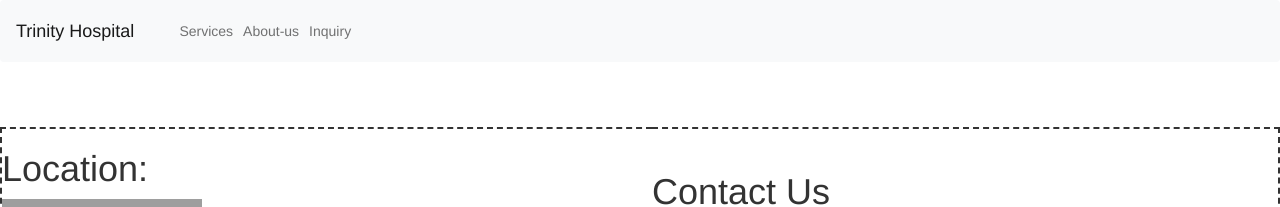
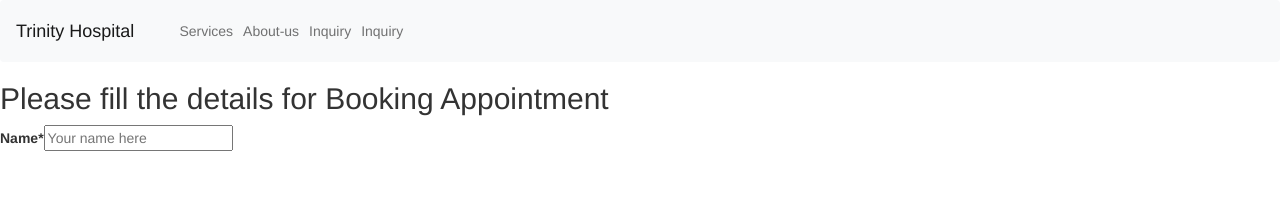
Before and after one commit to HatimDalal/HospitalWebsite, an Angular app: page /Booking-Appointment in a window 1280 px wide. Before the commit this address led to /. Shown: the top 207 px of the page. Built offline with nearby package versions, Linux system fonts and the light colour scheme; grey boxes are pictures that could not be loaded.

Commit message:
appointmentcomponent

```diff
--- a/src/app/about-us/about-us.component.css
+++ b/src/app/about-us/about-us.component.css
@@ -56,8 +56,11 @@
 }
 .test1{
     text-align: center;
+    border: double;
+
 }
 #tabletest{
   width: 100%;
   text-align: center;
+
 }
--- a/src/app/about-us/about-us.component.html
+++ b/src/app/about-us/about-us.component.html
@@ -31,7 +31,7 @@
             </div>
 
             <div class="content">
-                    <li><b>Professional Support Staff: </b>
+                <li><b>Professional Support Staff: </b>
                     Our nurses, technicians and other support
                     staff are available round the clock for the service of patients.</li> <br>
                 <li><b>Emergency Medical Services:</b>We provide emergency services for acute medical care to patients with any kind of illnesses or injuries.</li> <br>
--- a/src/app/app-routing.module.ts
+++ b/src/app/app-routing.module.ts
@@ -1,12 +1,14 @@
 import { NgModule } from '@angular/core';
 import { RouterModule, Routes } from '@angular/router';
 
+import { BookingAppointmentComponent } from './booking-appointment/booking-appointment.component';
 import { AboutUSComponent } from './about-us/about-us.component';
 import { OurservicesComponent } from './Components/ourservices/ourservices.component';
 
 const routes: Routes = [
   {path:"project-about-us",component:AboutUSComponent},
-  {path:'Ourservices', component: OurservicesComponent}
+  {path:'Ourservices', component: OurservicesComponent},
+  {path:'Booking-Appointment',component:BookingAppointmentComponent}
 ];
 
 @NgModule({
--- /dev/null
+++ b/src/app/booking-appointment/booking-appointment.component.html
@@ -0,0 +1,11 @@
+
+     <h2 class="fillinfo">Please fill the details for Booking Appointment</h2>
+    <form method="post" action="">
+        <p>
+            <label>Name<span>*</span></label>
+            <input type="text" name="name" placeholder="Your name here" required/>
+
+        </p>
+
+
+</form>
--- /dev/null
+++ b/src/app/booking-appointment/booking-appointment.component.ts
@@ -0,0 +1,15 @@
+import { Component, OnInit } from '@angular/core';
+
+@Component({
+  selector: 'app-booking-appointment',
+  templateUrl: './booking-appointment.component.html',
+  styleUrls: ['./booking-appointment.component.css']
+})
+export class BookingAppointmentComponent implements OnInit {
+
+  constructor() { }
+
+  ngOnInit(): void {
+  }
+
+}
--- a/src/app/bs-navbar/bs-navbar.component.html
+++ b/src/app/bs-navbar/bs-navbar.component.html
@@ -15,6 +15,9 @@
           <li class="nav-item">
             <a class="nav-link" routerLink="Inquiry">Inquiry</a>
           </li>
+          <li class="nav-item">
+            <a class="nav-link" routerLink="Booking-Appointment">Inquiry</a>
+          </li>
         </ul>
       </div>
     </div>
```
Also changed, not shown: src/app/app.module.ts (+5 -2 lines), src/app/booking-appointment/booking-appointment.component.css (added), 1 other file (tests, documents, lock files or other folders).
